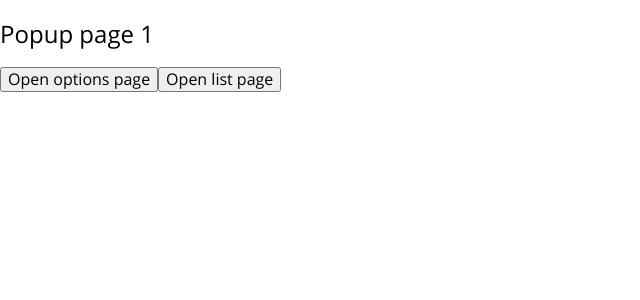
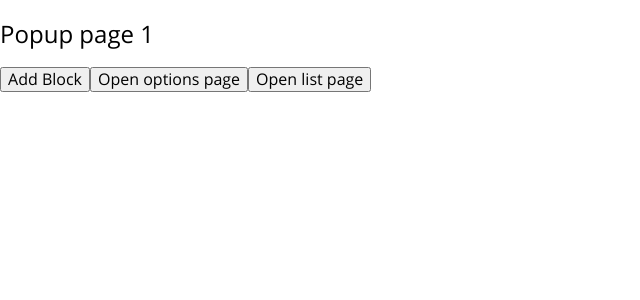
Before and after one commit to nsreed/colosseum, an Angular app: page /#/popup in a window 1280 px wide. Shown: the top 300 px of the page, without its empty margins (0-640 px from the left). Built offline with nearby package versions, Linux system fonts and the light colour scheme.

Commit message:
work toward adding current tab as block

```diff
--- a/src/app/pages/popup/popup.component.html
+++ b/src/app/pages/popup/popup.component.html
@@ -1,5 +1,6 @@
 <main>
     <h2>Popup page 1</h2>
+    <button (click)="addBlock()">Add Block</button>
     <button (click)="openOptionsPage()">Open options page</button>
     <button (click)="openListPage()">Open list page</button>
 </main>
--- a/src/app/pages/popup/popup.component.ts
+++ b/src/app/pages/popup/popup.component.ts
@@ -10,4 +10,10 @@ export class PopupComponent extends BaseAbstract {
     constructor() {
         super();
     }
+
+    async addBlock() {
+        const [current] = await chrome.tabs.query({active: true, currentWindow: true});
+
+        console.log(current.url);
+    }
 }
```
